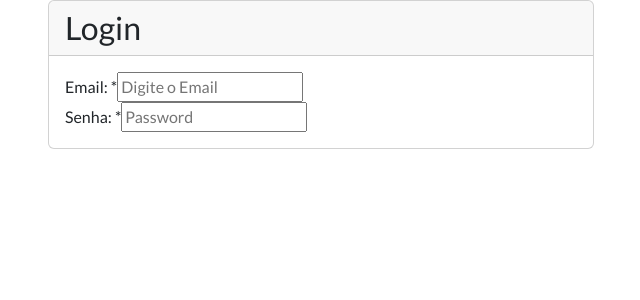
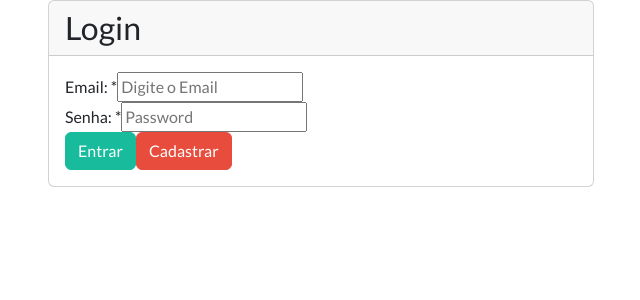
Before and after one commit to matheusned15/minhasfinancas-app, a React (Create React App) app: page / in a window 1280 px wide. Shown: the top 300 px of the page, without its empty margins (334-974 px from the left). Built offline with nearby package versions, Linux system fonts and the light colour scheme.

Commit message:
Adicionando estado e comportanto no componente de Login

```diff
--- a/src/views/login.js
+++ b/src/views/login.js
@@ -3,6 +3,17 @@ import Card from '../components/card'
 import FormGroup from "../components/form-group";
 
 class Login extends React.Component {
+
+    state = {
+        email: '',
+        senha: ''
+    }
+
+    entrar = () => {
+        console.log('Email: ', this.state.email)
+        console.log('Senha: ', this.state.senha)
+    }
+
 
     render() {
         return (
@@ -17,6 +28,8 @@ class Login extends React.Component {
                                             <fieldset>
                                                 <FormGroup label="Email: *" htmlFor="exampleInputEmail ">
                                                     <input type="email"
+                                                           value={this.state.email}
+                                                           onChange={e => this.setState({email: e.target.value})}
                                                            className="form-group"
                                                            id="exampleInputEmail"
                                                            aria-describedby="emailHelp"
@@ -24,10 +37,15 @@ class Login extends React.Component {
                                                 </FormGroup>
                                                 <FormGroup label="Senha: *" htmlFor="exampleInputEmail">
                                                     <input type="password"
+                                                           value={this.state.senha}
+                                                           onChange={e => this.setState({senha: e.target.value})}
                                                            className="form-group"
                                                            id="exampleInputPassword1"
                                                            placeholder="Password"/>
                                                 </FormGroup>
+                                                <button onClick={this.entrar} className="btn btn-success">Entrar
+                                                </button>
+                                                <button className="btn btn-danger">Cadastrar</button>
                                             </fieldset>
                                         </div>
                                     </div>
```
